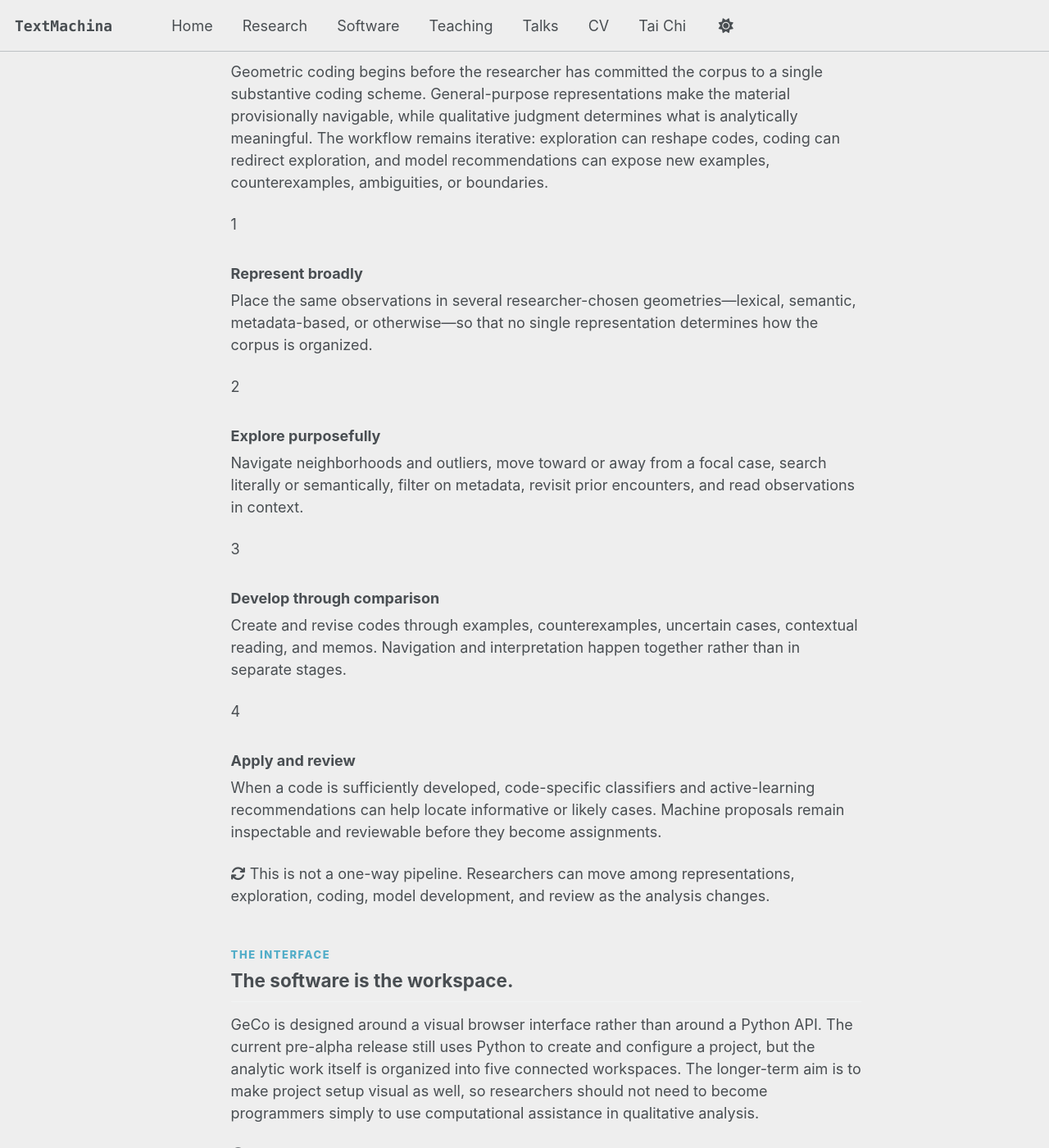
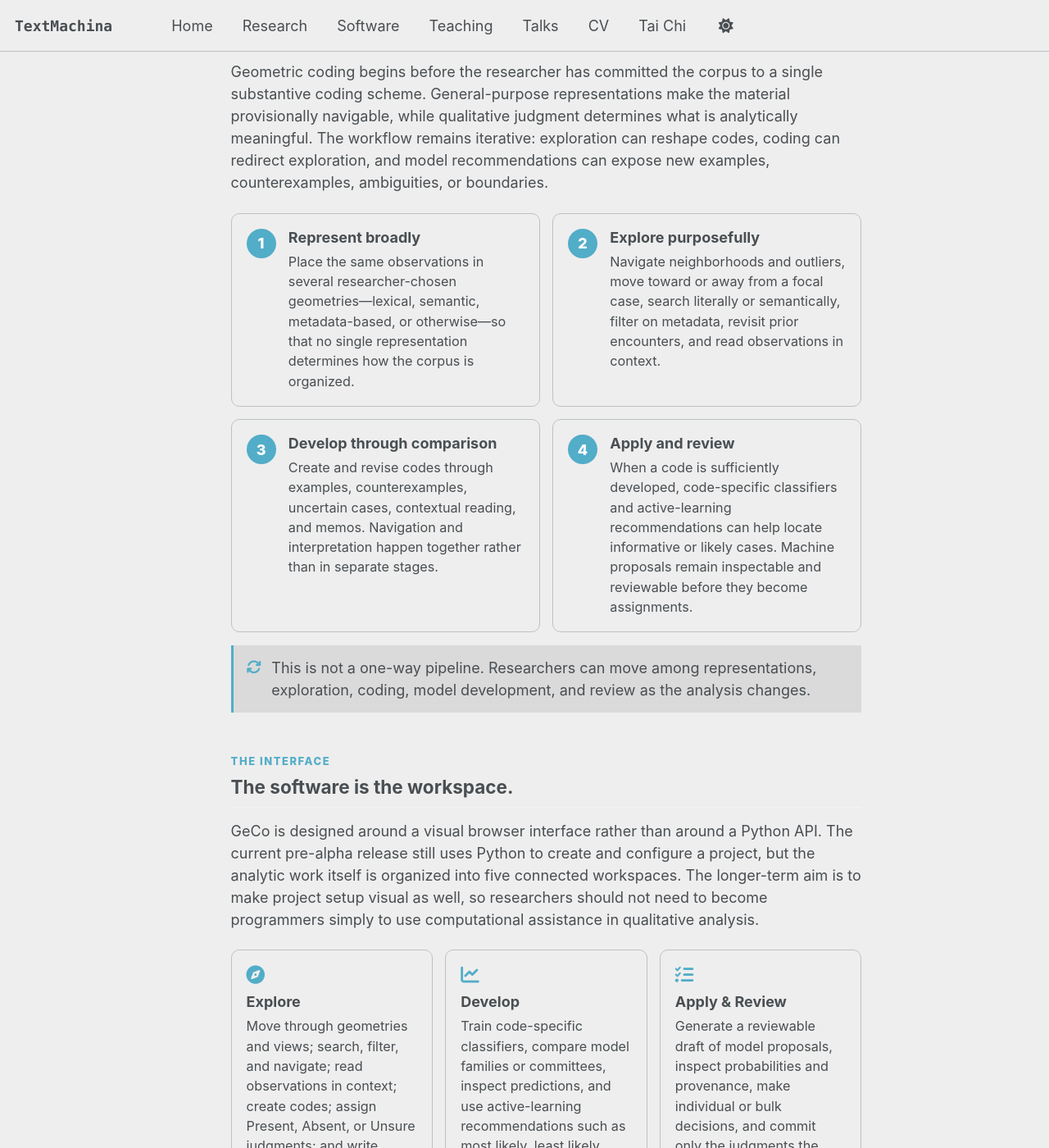
Before and after one commit to zacthinks/zacthinks.github.io, a Jekyll site: the page built from _pages/geco.md, in a window 1280 px wide and 1400 px high, scrolled down 1607 px. Shown: the whole window at 82% size. Built offline with Jekyll 4.4.1, drawn with Linux system fonts in a browser that asks for light colours; a script bundle is joined from its source files by our own code; library files that are not in the unit come from our copies.

Commit message:
Style GeCo software landing page

```diff
--- a/assets/css/main.scss
+++ b/assets/css/main.scss
@@ -616,3 +616,150 @@
     min-width: 0;
   }
 }
+
+
+/* GeCo landing page */
+.geco-workflow-grid,
+.geco-workspace-grid {
+  display: grid;
+  gap: 0.85rem;
+}
+
+.geco-workflow-grid {
+  grid-template-columns: repeat(2, minmax(0, 1fr));
+}
+
+.geco-workflow-card {
+  display: flex;
+  gap: 0.85rem;
+  padding: 1rem;
+  border: 1px solid var(--global-dark-border-color);
+  border-radius: 10px;
+  background: var(--global-bg-color);
+}
+
+.geco-workflow-card__number {
+  display: flex;
+  width: 2rem;
+  height: 2rem;
+  flex: 0 0 2rem;
+  align-items: center;
+  justify-content: center;
+  border-radius: 999px;
+  background: var(--global-link-color);
+  color: #fff;
+  font-family: $sans-serif;
+  font-weight: 800;
+}
+
+.geco-workflow-card h3,
+.geco-workspace-card h3 {
+  margin: 0 0 0.35rem;
+  font-size: 1em;
+}
+
+.geco-workflow-card p,
+.geco-workspace-card p {
+  margin: 0;
+  font-size: 0.9em;
+  line-height: 1.5;
+}
+
+.geco-workflow-note {
+  display: flex;
+  gap: 0.7rem;
+  align-items: flex-start;
+  margin-top: 0.85rem;
+  padding: 0.8rem 0.9rem;
+  border-left: 3px solid var(--global-link-color);
+  background: var(--details-summary-bg);
+}
+
+.geco-workflow-note i {
+  margin-top: 0.2rem;
+  color: var(--global-link-color);
+}
+
+.geco-workspace-grid {
+  grid-template-columns: repeat(3, minmax(0, 1fr));
+}
+
+.geco-workspace-card {
+  padding: 1rem;
+  border: 1px solid var(--global-dark-border-color);
+  border-radius: 10px;
+  background: var(--global-bg-color);
+}
+
+.geco-workspace-card > i {
+  margin-bottom: 0.6rem;
+  font-size: 1.25em;
+  color: var(--global-link-color);
+}
+
+.geco-bridge {
+  display: grid;
+  grid-template-columns: minmax(0, 1.15fr) minmax(16rem, 0.85fr);
+  gap: 1rem;
+  align-items: center;
+  padding: 1.3rem;
+  border: 1px solid var(--global-dark-border-color);
+  border-left: 4px solid var(--global-link-color);
+  border-radius: 12px;
+}
+
+.geco-bridge__flow {
+  display: grid;
+  gap: 0.45rem;
+}
+
+.geco-bridge__flow span {
+  padding: 0.65rem 0.75rem;
+  border: 1px solid var(--global-dark-border-color);
+  border-radius: 8px;
+  background: var(--details-summary-bg);
+  text-align: center;
+  font-family: $sans-serif;
+  font-weight: 650;
+  font-size: 0.88em;
+}
+
+.geco-bridge__flow i {
+  justify-self: center;
+  color: var(--global-link-color);
+}
+
+.geco-scope {
+  padding: 1.25rem;
+  border: 1px solid var(--global-dark-border-color);
+  border-radius: 12px;
+  background: var(--details-summary-bg);
+}
+
+.geco-resource-grid {
+  grid-template-columns: repeat(5, minmax(0, 1fr));
+}
+
+@media (max-width: 1000px) {
+  .geco-workspace-grid {
+    grid-template-columns: repeat(2, minmax(0, 1fr));
+  }
+
+  .geco-resource-grid {
+    grid-template-columns: repeat(2, minmax(0, 1fr));
+  }
+}
+
+@media (max-width: 900px) {
+  .geco-workflow-grid,
+  .geco-bridge {
+    grid-template-columns: 1fr;
+  }
+}
+
+@media (max-width: 600px) {
+  .geco-workspace-grid,
+  .geco-resource-grid {
+    grid-template-columns: 1fr;
+  }
+}
```
